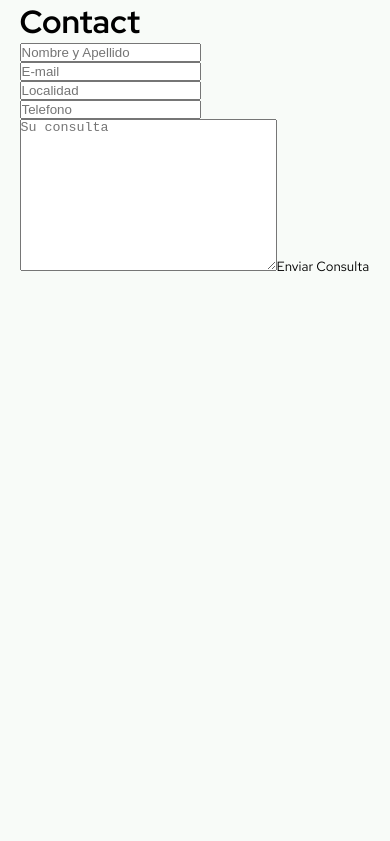
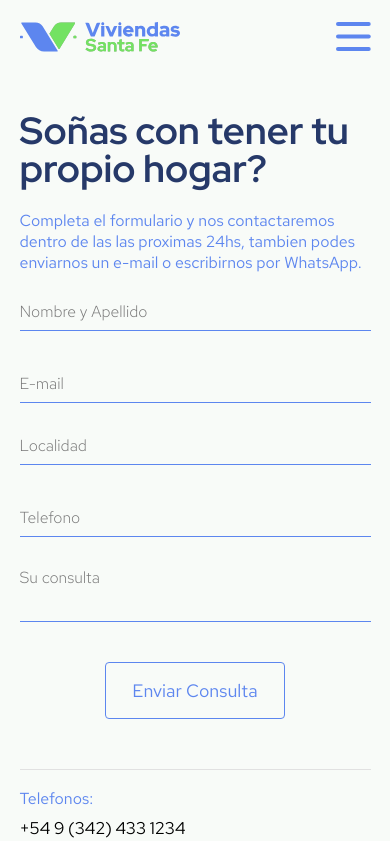
Before and after one commit to franciscominen/Construcciones-VSF, a Nuxt app: page /contact in a window 390 px wide. Shown: the top 841 px of the page. Built offline with nearby package versions, Linux system fonts and the light colour scheme.

Commit message:
Contact page finished

```diff
--- a/assets/main.scss
+++ b/assets/main.scss
@@ -28,7 +28,9 @@ a {
 
 h1,
 h2,
-h3 {
+h3,
+h4,
+h5 {
     font-family: $displayFont;
 }
 
--- /dev/null
+++ b/components/ContactForm.vue
@@ -0,0 +1,226 @@
+<template>
+  <section class="contact-form">
+    <form @submit.prevent="onSendConsult" v-if="!isSendSuccess">
+      <article>
+        <input
+          type="text"
+          v-model="name"
+          placeholder="Nombre y Apellido"
+          required
+          minlength="3"
+        />
+        <input
+          type="email"
+          v-model="email"
+          placeholder="E-mail"
+          required
+          minlength="3"
+        />
+      </article>
+      <article>
+        <input
+          type="text"
+          v-model="location"
+          placeholder="Localidad"
+          required
+          minlength="3"
+        />
+        <input
+          type="number"
+          v-model="phone"
+          placeholder="Telefono"
+          required
+          minlength="3"
+        />
+      </article>
+      <textarea
+        placeholder="Su consulta"
+        v-model="consultText"
+        required
+        minlength="10"
+        maxlength="400"
+      ></textarea>
+      <Spinner v-if="isLoading" />
+      <button type="submit" :disabled="!isDisabled" v-else>
+        Enviar Consulta
+      </button>
+    </form>
+
+    <section v-else class="consultSuccess_wrapper">
+      <img src="@/assets/images/icons/check.svg" alt="" />
+      <div>
+        <h3>Su consulta ha sido enviada</h3>
+        <p>Nos contactaremos con usted durante las proximas 48hs.</p>
+      </div>
+    </section>
+  </section>
+</template>
+
+<script>
+import Spinner from '@/components/Spinner.vue'
+
+export default {
+  name: 'ContactForm',
+  data() {
+    return {
+      isSendSuccess: false,
+      isLoading: false,
+      id: Math.random() * 20,
+      name: '',
+      email: '',
+      location: '',
+      phone: '',
+      consultText: '',
+    }
+  },
+  components: { Spinner },
+  computed: {
+    isDisabled() {
+      return (
+        !!this.name &&
+        !!this.email &&
+        !!this.location &&
+        !!this.phone &&
+        !!this.consultText
+      )
+    },
+  },
+  methods: {
+    onSendConsult() {
+      try {
+        this.isLoading = true
+        this.$fire.firestore
+          .collection('Consults')
+          .doc()
+          .set({
+            id: Math.round(this.id),
+            name: this.name,
+            email: this.email,
+            location: this.location,
+            phone: this.phone,
+            consultText: this.consultText,
+          })
+        this.isSendSuccess = true
+        this.isLoading = false
+      } catch (err) {
+        console.log(err)
+      }
+    },
+  },
+  mounted() {
+    console.log(this.isDisabled)
+  },
+}
+</script>
+
+<style lang='scss' scoped>
+@import '@/assets/main.scss';
+.contact-form {
+  margin: 18px 0;
+  form {
+    display: flex;
+    flex-direction: column;
+    justify-content: center;
+    gap: 22px;
+    article {
+      display: flex;
+      width: 100%;
+      gap: 32px;
+      input {
+        width: 100%;
+        background: transparent;
+        border: none;
+        border-bottom: 1px solid $lightblue;
+        font-family: $textFont;
+        font-size: 18px;
+        padding: 8px 0;
+        transition: 0.2s;
+        &::placeholder {
+          font-size: 16px;
+          font-weight: 300;
+        }
+        &:focus {
+          transition: 0.2s;
+          outline: none;
+          border-bottom: 1px solid $green;
+          color: $blue;
+        }
+      }
+    }
+    textarea {
+      resize: none;
+      width: 100%;
+      background: transparent;
+      border: none;
+      border-bottom: 1px solid $lightblue;
+      font-family: $textFont;
+      font-size: 18px;
+      padding: 8px 0;
+      margin-bottom: 18px;
+      transition: 0.2s;
+      &::placeholder {
+        font-size: 16px;
+        font-weight: 300;
+      }
+      &:focus {
+        transition: 0.2s;
+        outline: none;
+        border-bottom: 1px solid $green;
+        color: $blue;
+      }
+    }
+    button {
+      width: 10em;
+      color: $white;
+      background: $green;
+      font-size: 18px;
+      padding: 16px;
+      border: 1px solid $green;
+      border-radius: 4px;
+      transition: 0.2s;
+      &:hover {
+        background-color: rgb(116, 213, 116);
+      }
+      &:disabled {
+        color: $lightblue;
+        background: transparent;
+        border: 1px solid $lightblue;
+        pointer-events: none;
+      }
+    }
+  }
+
+  .consultSuccess_wrapper {
+    display: flex;
+    align-items: center;
+    gap: 16px;
+    margin-top: 42px;
+    img {
+      width: 58px;
+    }
+    div {
+      h3 {
+        color: $lightblue;
+        font-size: 28px;
+      }
+      p {
+        color: $green;
+        font-size: 18px;
+      }
+    }
+  }
+}
+
+@media (max-width: 1024px) {
+  .contact-form {
+    form {
+      article {
+        flex-direction: column;
+      }
+      button {
+        margin: 0 auto;
+      }
+    }
+  }
+}
+</style>
--- a/components/SocialMediaLinks.vue
+++ b/components/SocialMediaLinks.vue
@@ -33,7 +33,6 @@ export default {
 
 .socialMedia_blue {
   display: flex;
-  justify-content: center;
   align-items: center;
   gap: 16px;
   li {
--- a/pages/contact/index.vue
+++ b/pages/contact/index.vue
@@ -1,86 +1,175 @@
 <template>
-  <main>
-    <h1>Contact</h1>
-    <form @submit.prevent="onSendConsult">
-      <input
-        type="text"
-        v-model="name"
-        placeholder="Nombre y Apellido"
-        required
-        minlength="3"
-      />
-      <input
-        type="email"
-        v-model="email"
-        placeholder="E-mail"
-        required
-        minlength="3"
-      />
-      <input
-        type="text"
-        v-model="location"
-        placeholder="Localidad"
-        required
-        minlength="3"
-      />
-      <input
-        type="number"
-        v-model="phone"
-        placeholder="Telefono"
-        required
-        minlength="3"
-      />
-      <textarea
-        placeholder="Su consulta"
-        v-model="consultText"
-        cols="30"
-        rows="10"
-        required
-        minlength="10"
-        maxlength="400"
-      ></textarea>
-      <button type="submit">Enviar Consulta</button>
-    </form>
-  </main>
+  <div>
+    <Navbar v-if="!isMobile" />
+    <NavbarMobile v-else />
+
+    <main class="contact-main">
+      <section class="contactForm_wrapper">
+        <h1>Soñas con tener tu propio hogar?</h1>
+        <p>
+          Completa el formulario y nos contactaremos dentro de las las proximas
+          24hs, tambien podes enviarnos un e-mail o escribirnos por WhatsApp.
+        </p>
+        <ContactForm />
+      </section>
+
+      <ul class="contactData_wrapper">
+        <li>
+          <p>Telefonos:</p>
+          <h4>+54 9 (342) 433 1234</h4>
+          <h4>+54 9 (342) 433 1234</h4>
+        </li>
+        <li>
+          <p>Email:</p>
+          <h4>viviendassantafe@gmail.com</h4>
+        </li>
+        <li>
+          <p>Seguinos:</p>
+          <SocialMediaLinks :classColor="`socialMedia_blue`" />
+        </li>
+        <li>
+          <p>Oficinas:</p>
+          <h4>Santa Fe</h4>
+          <h4>Saavedra 1699 CP 3000</h4>
+        </li>
+      </ul>
+    </main>
+    <iframe
+      src="https://www.google.com/maps/embed?pb=!1m18!1m12!1m3!1d3396.2466530423067!2d-60.720768685014875!3d-31.654470981325435!2m3!1f0!2f0!3f0!3m2!1i1024!2i768!4f13.1!3m3!1m2!1s0x95b5a9ab7897451b%3A0xa74d1c4e73e990a3!2sSaavedra%201699%2C%20S3000EXO%20Santa%20Fe!5e0!3m2!1ses-419!2sar!4v1653448668537!5m2!1ses-419!2sar"
+      width="100%"
+      height="300"
+      style="border: 0"
+      allowfullscreen=""
+      loading="lazy"
+      referrerpolicy="no-referrer-when-downgrade"
+    ></iframe>
+    <div class="copyright">
+      <p>© All right reserved. Viviendas Santa Fe SRL 2022</p>
+    </div>
+  </div>
 </template>
 
-<script>
+<script lang='ts'>
+import Navbar from '@/components/Navbar.vue'
+import NavbarMobile from '@/components/NavbarMobile.vue'
+import ContactForm from '@/components/ContactForm.vue'
+import SocialMediaLinks from '@/components/SocialMediaLinks.vue'
+
 export default {
   name: 'Contact',
+  components: { Navbar, NavbarMobile, ContactForm, SocialMediaLinks },
   data() {
-    return {
-      id: Math.random() * 20,
-      name: '',
-      email: '',
-      location: '',
-      phone: '',
-      consultText: '',
-    }
+    return {}
   },
-  methods: {
-    onSendConsult() {
-      try {
-        this.$fire.firestore
-          .collection('Consults')
-          .doc()
-          .set({
-            id: Math.round(this.id),
-            name: this.name,
-            email: this.email,
-            location: this.location,
-            phone: this.phone,
-            consultText: this.consultText,
-          })
-
-        console.log('Document successfully written!')
-      } catch (err) {
-        console.log(err)
+  methods: {},
+  computed: {
+    isMobile(): boolean {
+      if (process.client) {
+        let width = window.innerWidth
+        if (width < 1024) {
+          return true
+        }
       }
+      return false
     },
   },
-  mounted() {},
+  created() {
+    this.isMobile
+  },
 }
 </script>
 
-<style>
+<style lang='scss' scoped>
+@import '@/assets/main.scss';
+
+.contact-main {
+  display: flex;
+  justify-content: center;
+  gap: 8em;
+  height: auto;
+  padding: 9em 0 3em 0;
+
+  .contactForm_wrapper {
+    display: flex;
+    flex-direction: column;
+
+    h1 {
+      color: $blue;
+      font-size: 40px;
+      margin-bottom: 12px;
+    }
+    p {
+      font-size: 18px;
+      color: $lightblue;
+    }
+  }
+
+  .contactData_wrapper {
+    display: flex;
+    flex-direction: column;
+    gap: 42px;
+    padding-left: 42px;
+    border-left: 1px solid rgb(225, 225, 225);
+    height: 24.6em;
+
+    li {
+      p {
+        font-size: 16px;
+        color: $lightblue;
+        margin-bottom: 8px;
+      }
+      h4 {
+        font-weight: 400;
+        font-size: 17px;
+      }
+    }
+  }
+}
+iframe {
+  margin-bottom: -5px;
+}
+.copyright {
+  width: 100%;
+  background-color: $lightblue;
+  padding: 28px;
+  text-align: center;
+  p {
+    color: $white;
+    font-size: 14px;
+  }
+}
+
+@media (max-width: 1024px) {
+  .contact-main {
+    display: flex;
+    justify-content: center;
+    flex-direction: column;
+    gap: 2em;
+    padding: 7em 5% 3em 5%;
+
+    .contactForm_wrapper {
+      display: flex;
+      flex-direction: column;
+
+      h1 {
+        line-height: 1;
+        font-size: 38px;
+        margin-bottom: 22px;
+      }
+      p {
+        font-size: 16px;
+      }
+    }
+
+    .contactData_wrapper {
+      display: flex;
+      flex-direction: column;
+      gap: 32px;
+      padding: 18px 0 0 0;
+      border-left: none;
+      border-top: 1px solid rgb(225, 225, 225);
+      height: auto;
+    }
+  }
+}
 </style>
```
